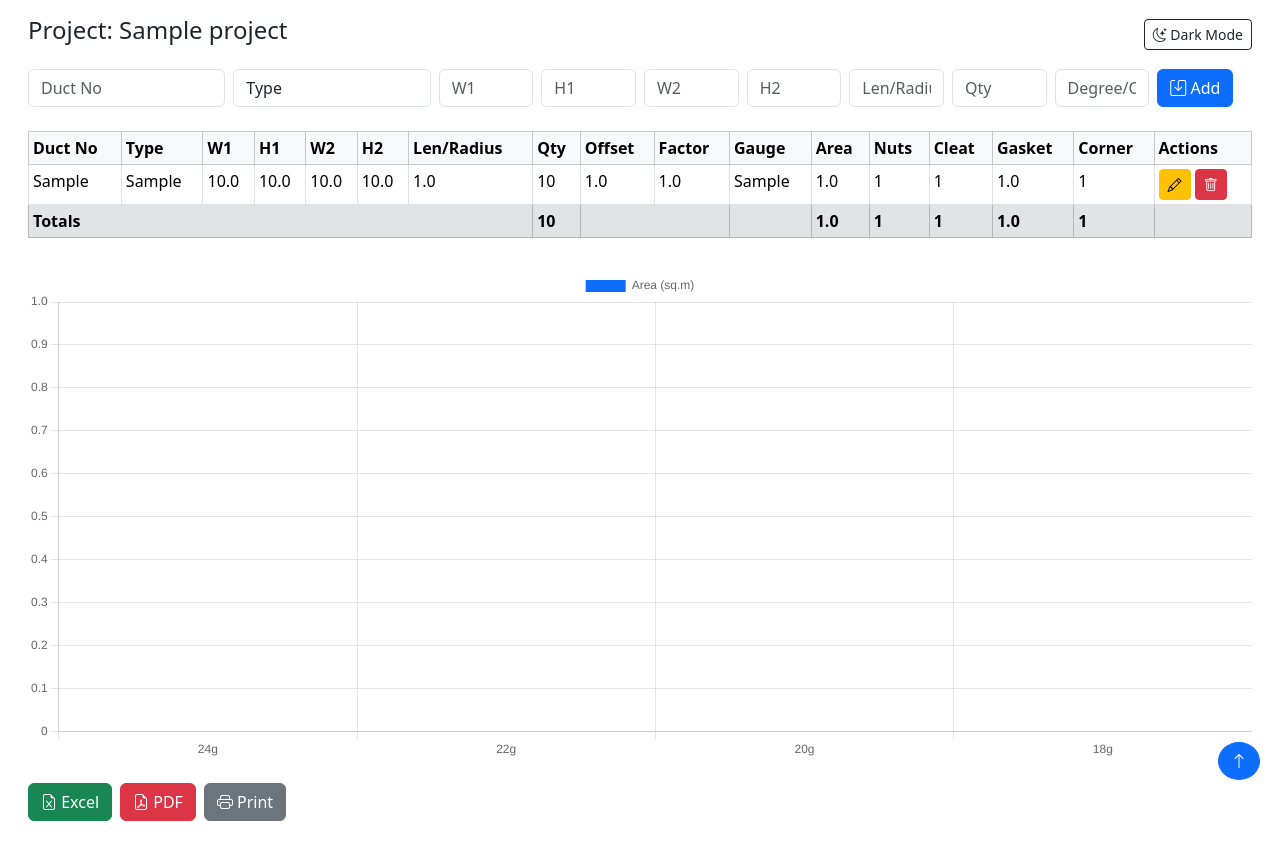
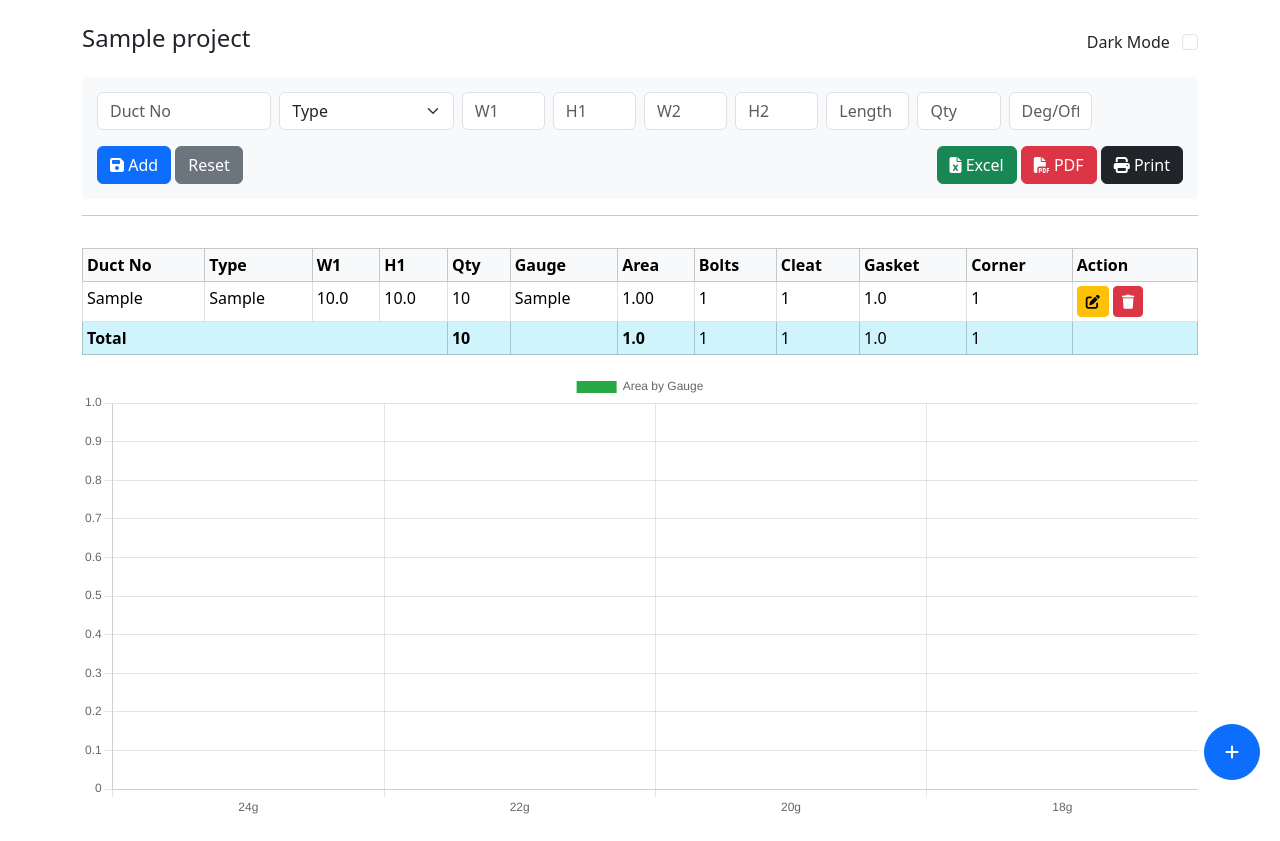
Before and after one commit to Madhan12-tech/duct-measurement, a Flask app: page /home/1 in a window 1280 px wide. Run offline with Flask 3, Linux system fonts and the light colour scheme; tables that the repository leaves empty hold one stand-in row (values such as "Sample post").

Commit message:
Update duct_entry.html

```diff
--- a/templates/duct_entry.html
+++ b/templates/duct_entry.html
@@ -2,151 +2,146 @@
 <html lang="en" data-theme="light">
 <head>
   <meta charset="UTF-8">
+  <meta name="viewport" content="width=device-width, initial-scale=1">
   <title>Duct Entry</title>
-  <meta name="viewport" content="width=device-width, initial-scale=1.0">
-
-  <!-- Bootstrap + Icons -->
   <link href="https://cdn.jsdelivr.net/npm/bootstrap@5.3.2/dist/css/bootstrap.min.css" rel="stylesheet">
-  <link href="https://cdn.jsdelivr.net/npm/bootstrap-icons@1.10.5/font/bootstrap-icons.css" rel="stylesheet">
-
+  <link href="https://cdnjs.cloudflare.com/ajax/libs/font-awesome/6.5.0/css/all.min.css" rel="stylesheet">
   <style>
-    body.dark-mode {
-      background-color: #121212;
-      color: white;
-    }
-    .dark-mode .form-control, .dark-mode .table, .dark-mode .btn {
-      background-color: #1e1e1e;
-      color: white;
-    }
-    .fab {
-      position: fixed;
-      bottom: 20px;
-      right: 20px;
-      z-index: 999;
-    }
+    body.dark { background-color: #121212; color: #eee; }
+    .dark .table { color: #fff; }
+    .fab { position: fixed; bottom: 20px; right: 20px; z-index: 999; }
+    .fab button { border-radius: 50%; width: 56px; height: 56px; }
+    .form-section { background: #f8f9fa; padding: 15px; border-radius: 5px; }
+    body.dark .form-section { background: #1e1e1e; }
   </style>
 </head>
-<body class="p-3">
-  <div class="container-fluid">
+<body>
+
+<div class="container py-4">
   <div class="d-flex justify-content-between align-items-center mb-3">
-      <h4>Project: {{ project[1] }}</h4>
-      <button id="toggleDark" class="btn btn-sm btn-outline-dark">
-        <i class="bi bi-moon-stars"></i> Dark Mode
-      </button>
+    <h4>{{ project[1] }}</h4>
+    <div>
+      <label class="form-check-label me-2">Dark Mode</label>
+      <input class="form-check-input" type="checkbox" id="darkToggle">
+    </div>
   </div>
 
-    <!-- Entry Form -->
-    <form action="{{ url_for('add_duct') }}" method="post" class="row g-2 mb-4" id="ductForm">
+  <form method="POST" action="{{ url_for('add_duct') }}" id="ductForm" class="form-section">
     <input type="hidden" name="project_id" value="{{ project_id }}">
     <input type="hidden" name="id" value="{{ edit_entry[0] if edit_entry else '' }}">
-      <div class="col-2"><input name="duct_no" class="form-control" placeholder="Duct No" value="{{ edit_entry[2] if edit_entry else '' }}" required></div>
-      <div class="col-2">
-        <select name="duct_type" class="form-control" id="duct_type" required>
+
+    <div class="row g-2">
+      <div class="col-md-2"><input name="duct_no" required placeholder="Duct No" class="form-control" value="{{ edit_entry[2] if edit_entry else '' }}"></div>
+      <div class="col-md-2">
+        <select name="duct_type" required class="form-select" id="ductType">
           <option value="">Type</option>
-          {% for t in ['ST','RED','DUM','OFFSET','SHOE','VANES','ELB'] %}
-            <option value="{{t}}" {% if edit_entry and edit_entry[3] == t %}selected{% endif %}>{{t}}</option>
+          {% for dt in ['ST','RED','DUM','OFFSET','SHOE','VANES','ELB'] %}
+            <option value="{{ dt }}" {% if edit_entry and edit_entry[3]==dt %}selected{% endif %}>{{ dt }}</option>
           {% endfor %}
         </select>
       </div>
-      <div class="col-1"><input name="width1" class="form-control" placeholder="W1" value="{{ edit_entry[4] if edit_entry else '' }}" required></div>
-      <div class="col-1"><input name="height1" class="form-control" placeholder="H1" value="{{ edit_entry[5] if edit_entry else '' }}" required></div>
-      <div class="col-1"><input name="width2" class="form-control" placeholder="W2" value="{{ edit_entry[6] if edit_entry else '' }}"></div>
-      <div class="col-1"><input name="height2" class="form-control" placeholder="H2" value="{{ edit_entry[7] if edit_entry else '' }}"></div>
-      <div class="col-1"><input name="length_or_radius" class="form-control" placeholder="Len/Radius" value="{{ edit_entry[8] if edit_entry else '' }}"></div>
-      <div class="col-1"><input name="quantity" class="form-control" placeholder="Qty" value="{{ edit_entry[9] if edit_entry else '' }}"></div>
-      <div class="col-1"><input name="degree_or_offset" class="form-control" placeholder="Degree/Offset" value="{{ edit_entry[10] if edit_entry else '' }}"></div>
-      <div class="col-1 factor-col" style="display:none;">
-        <input name="factor" class="form-control" placeholder="Factor" value="{{ edit_entry[11] if edit_entry else '' }}">
+      <div class="col-md-1"><input name="width1" required placeholder="W1" class="form-control" value="{{ edit_entry[4] if edit_entry else '' }}"></div>
+      <div class="col-md-1"><input name="height1" required placeholder="H1" class="form-control" value="{{ edit_entry[5] if edit_entry else '' }}"></div>
+      <div class="col-md-1"><input name="width2" placeholder="W2" class="form-control" value="{{ edit_entry[6] if edit_entry else '' }}"></div>
+      <div class="col-md-1"><input name="height2" placeholder="H2" class="form-control" value="{{ edit_entry[7] if edit_entry else '' }}"></div>
+      <div class="col-md-1"><input name="length_or_radius" required placeholder="Length" class="form-control" value="{{ edit_entry[8] if edit_entry else '' }}"></div>
+      <div class="col-md-1"><input name="quantity" required placeholder="Qty" class="form-control" value="{{ edit_entry[9] if edit_entry else '' }}"></div>
+      <div class="col-md-1"><input name="degree_or_offset" placeholder="Deg/Off" class="form-control" value="{{ edit_entry[10] if edit_entry else '' }}"></div>
+      <div class="col-md-1 factor-col" style="display: none;"><input name="factor" step="0.1" placeholder="Factor" class="form-control" value="{{ edit_entry[11] if edit_entry else '' }}"></div>
     </div>
-      <div class="col-auto">
-        <button class="btn btn-primary"><i class="bi bi-save"></i> {{ 'Update' if edit_entry else 'Add' }}</button>
+
+    <div class="mt-3 d-flex justify-content-between">
+      <div>
+        <button class="btn btn-primary"><i class="fa fa-save"></i> {{ 'Update' if edit_entry else 'Add' }}</button>
+        <button type="reset" class="btn btn-secondary">Reset</button>
+      </div>
+      <div>
+        <a href="{{ url_for('export_excel', project_id=project_id) }}" class="btn btn-success"><i class="fa fa-file-excel"></i> Excel</a>
+        <a href="{{ url_for('export_pdf', project_id=project_id) }}" class="btn btn-danger"><i class="fa fa-file-pdf"></i> PDF</a>
+        <button onclick="window.print()" class="btn btn-dark"><i class="fa fa-print"></i> Print</button>
+      </div>
     </div>
   </form>
 
-    <!-- Table -->
-    <div class="table-responsive mb-3">
-      <table class="table table-bordered table-hover table-sm">
+  <hr>
+  <div class="table-responsive">
+    <table class="table table-bordered table-sm mt-3">
       <thead class="table-light">
         <tr>
-            <th>Duct No</th><th>Type</th><th>W1</th><th>H1</th><th>W2</th><th>H2</th><th>Len/Radius</th><th>Qty</th>
-            <th>Offset</th><th>Factor</th><th>Gauge</th><th>Area</th><th>Nuts</th><th>Cleat</th><th>Gasket</th><th>Corner</th><th>Actions</th>
+          <th>Duct No</th><th>Type</th><th>W1</th><th>H1</th><th>Qty</th><th>Gauge</th><th>Area</th>
+          <th>Bolts</th><th>Cleat</th><th>Gasket</th><th>Corner</th><th>Action</th>
         </tr>
       </thead>
-        <tbody id="ductBody">
+      <tbody>
         {% for e in entries %}
         <tr>
-            {% for i in range(2,18) %}
-              <td>{{ e[i] }}</td>
-            {% endfor %}
+          <td>{{ e[2] }}</td><td>{{ e[3] }}</td><td>{{ e[4] }}</td><td>{{ e[5] }}</td><td>{{ e[9] }}</td><td>{{ e[12] }}</td>
+          <td>{{ '%.2f'|format(e[13]) }}</td><td>{{ e[14] }}</td><td>{{ e[15] }}</td><td>{{ e[16] }}</td><td>{{ e[17] }}</td>
           <td>
-              <a href="{{ url_for('edit_duct', id=e[0]) }}" class="btn btn-sm btn-warning"><i class="bi bi-pencil"></i></a>
-              <a href="{{ url_for('delete_duct', id=e[0]) }}" class="btn btn-sm btn-danger"><i class="bi bi-trash"></i></a>
+            <a href="{{ url_for('edit_duct', id=e[0]) }}" class="btn btn-sm btn-warning"><i class="fa fa-edit"></i></a>
+            <a href="{{ url_for('delete_duct', id=e[0]) }}" class="btn btn-sm btn-danger"><i class="fa fa-trash"></i></a>
           </td>
         </tr>
         {% endfor %}
       </tbody>
-        <tfoot class="table-secondary fw-bold">
-          <tr><td colspan="7">Totals</td>
-            <td>{{ total_qty }}</td><td colspan="2"></td><td></td><td>{{ total_area }}</td>
-            <td>{{ total_bolts }}</td><td>{{ total_cleat }}</td><td>{{ total_gasket }}</td><td>{{ total_corner }}</td><td></td>
+      <tfoot class="table-info">
+        <tr>
+          <td colspan="4"><strong>Total</strong></td>
+          <td><strong>{{ total_qty }}</strong></td>
+          <td></td>
+          <td><strong>{{ total_area|round(2) }}</strong></td>
+          <td>{{ total_bolts }}</td>
+          <td>{{ total_cleat }}</td>
+          <td>{{ total_gasket }}</td>
+          <td>{{ total_corner }}</td>
+          <td></td>
         </tr>
       </tfoot>
     </table>
   </div>
 
-    <!-- Chart -->
-    <canvas id="summaryChart" class="mb-4" height="120"></canvas>
-
-    <!-- Export & Print -->
-    <div class="d-flex gap-2">
-      <a href="{{ url_for('export_excel', project_id=project_id) }}" class="btn btn-success"><i class="bi bi-file-earmark-excel"></i> Excel</a>
-      <a href="{{ url_for('export_pdf', project_id=project_id) }}" class="btn btn-danger"><i class="bi bi-file-earmark-pdf"></i> PDF</a>
-      <button onclick="window.print()" class="btn btn-secondary"><i class="bi bi-printer"></i> Print</button>
-    </div>
+  <canvas id="summaryChart" height="120"></canvas>
 </div>
 
-  <!-- Floating Button -->
-  <button class="btn btn-primary rounded-circle fab" onclick="scrollToTop()">
-    <i class="bi bi-arrow-up"></i>
+<div class="fab">
+  <button class="btn btn-primary" onclick="document.querySelector('#ductForm input[name=duct_no]').focus()">
+    <i class="fa fa-plus"></i>
   </button>
+</div>
 
-  <!-- Scripts -->
+<script src="https://cdn.jsdelivr.net/npm/bootstrap@5.3.2/dist/js/bootstrap.bundle.min.js"></script>
 <script src="https://cdn.jsdelivr.net/npm/chart.js"></script>
 <script>
-    const typeSelect = document.getElementById('duct_type');
-    const factorCol = document.querySelector('.factor-col');
-    const darkBtn = document.getElementById('toggleDark');
+  // Toggle Dark Mode
+  const toggle = document.getElementById('darkToggle');
+  toggle.checked = localStorage.getItem('theme') === 'dark';
+  document.body.classList.toggle('dark', toggle.checked);
+  toggle.addEventListener('change', () => {
+    localStorage.setItem('theme', toggle.checked ? 'dark' : 'light');
+    document.body.classList.toggle('dark');
+  });
 
-    typeSelect.addEventListener('change', () => {
-      const val = typeSelect.value;
-      factorCol.style.display = ['RED','OFFSET','SHOE','ELB'].includes(val) ? 'block' : 'none';
-    });
-    window.onload = () => {
-      if (['RED','OFFSET','SHOE','ELB'].includes(typeSelect.value)) factorCol.style.display = 'block';
-      if (localStorage.getItem('darkMode') === 'on') document.body.classList.add('dark-mode');
-    };
+  // Show factor input if type needs it
+  function toggleFactorField() {
+    const type = document.getElementById('ductType').value;
+    document.querySelector('.factor-col').style.display = ['RED','OFFSET','SHOE','ELB'].includes(type) ? 'block' : 'none';
+  }
+  document.getElementById('ductType').addEventListener('change', toggleFactorField);
+  window.onload = toggleFactorField;
 
-    darkBtn.onclick = () => {
-      document.body.classList.toggle('dark-mode');
-      localStorage.setItem('darkMode', document.body.classList.contains('dark-mode') ? 'on' : 'off');
-    };
-
-    const ctx = document.getElementById('summaryChart').getContext('2d');
-    new Chart(ctx, {
+  // Chart.js
+  const ctx = document.getElementById('summaryChart');
+  const chart = new Chart(ctx, {
     type: 'bar',
     data: {
       labels: ['24g', '22g', '20g', '18g'],
       datasets: [{
-          label: 'Area (sq.m)',
+        label: 'Area by Gauge',
         data: [{{ area_24g }}, {{ area_22g }}, {{ area_20g }}, {{ area_18g }}],
-          backgroundColor: ['#0d6efd', '#198754', '#ffc107', '#dc3545']
+        backgroundColor: ['#28a745','#ffc107','#17a2b8','#dc3545']
       }]
     }
   });
-
-    function scrollToTop() {
-      window.scrollTo({ top: 0, behavior: 'smooth' });
-    }
 </script>
 </body>
 </html>
```
Lines whose indentation alone changed are shown as unchanged.
